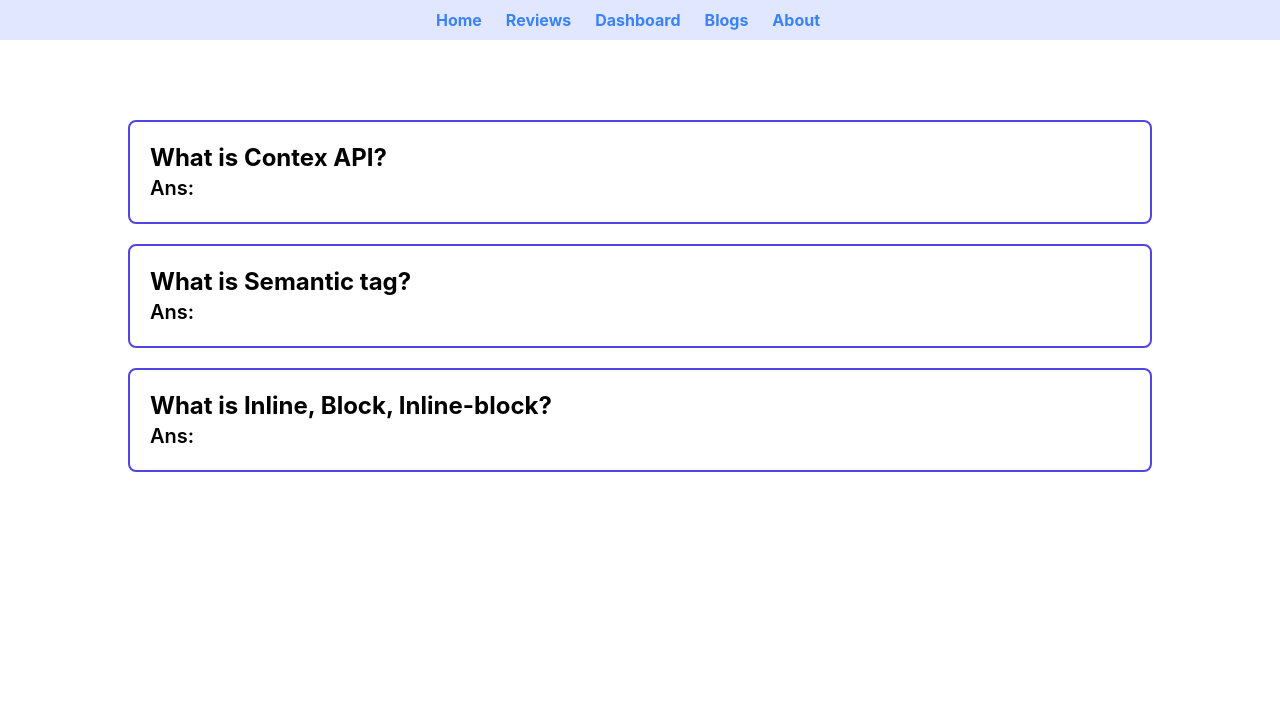
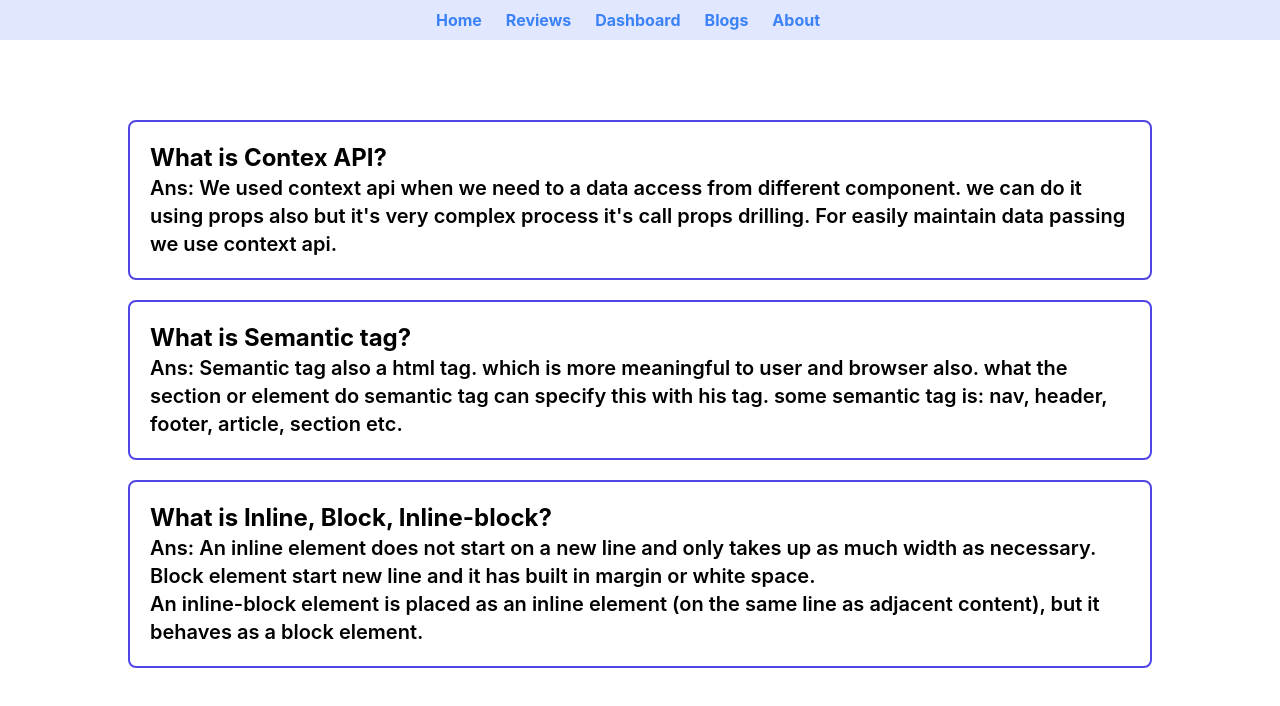
Before and after one commit to nazm0l/review-router, a React (Create React App) app: page /blogs in a window 1280 px wide. Shown: the top 706 px of the page. Built offline with nearby package versions, Linux system fonts and the light colour scheme.

Commit message:
blogs section added and ans those questions

```diff
--- a/src/components/Blogs/Blogs.js
+++ b/src/components/Blogs/Blogs.js
@@ -5,15 +5,15 @@ const Blogs = () => {
     <div className=" mt-20 w-4/5 m-auto">
       <div className="border-solid border-2 border-indigo-600 rounded-lg p-5 mb-5">
         <h2 className="text-2xl font-bold">What is Contex API?</h2>
-        <p className="text-xl font-semibold">Ans:</p>
+        <p className="text-xl font-semibold">Ans: We used context api when we need to a data access from different component. we can do it using props also but it's very complex process it's call props drilling. For easily maintain data passing we use context api.</p>
       </div>
       <div className="border-solid border-2 border-indigo-600  rounded-lg p-5 mb-5">
         <h2 className="text-2xl font-bold">What is Semantic tag?</h2>
-        <p className="text-xl font-semibold">Ans:</p>
+        <p className="text-xl font-semibold">Ans: Semantic tag also a html tag. which is more meaningful to user and browser also. what the section or element do semantic tag can specify this with his tag. some semantic tag is: nav, header, footer, article, section etc. </p>
       </div>
       <div className="border-solid border-2 border-indigo-600  rounded-lg p-5 mb-5">
         <h2 className="text-2xl font-bold">What is Inline, Block, Inline-block?</h2>
-        <p className="text-xl font-semibold">Ans:</p>
+        <p className="text-xl font-semibold">Ans: An inline element does not start on a new line and only takes up as much width as necessary. <br /> Block element start new line and it has built in margin or white space. <br /> An inline-block element is placed as an inline element (on the same line as adjacent content), but it behaves as a block element. </p>
       </div>
     </div>
   );
```
